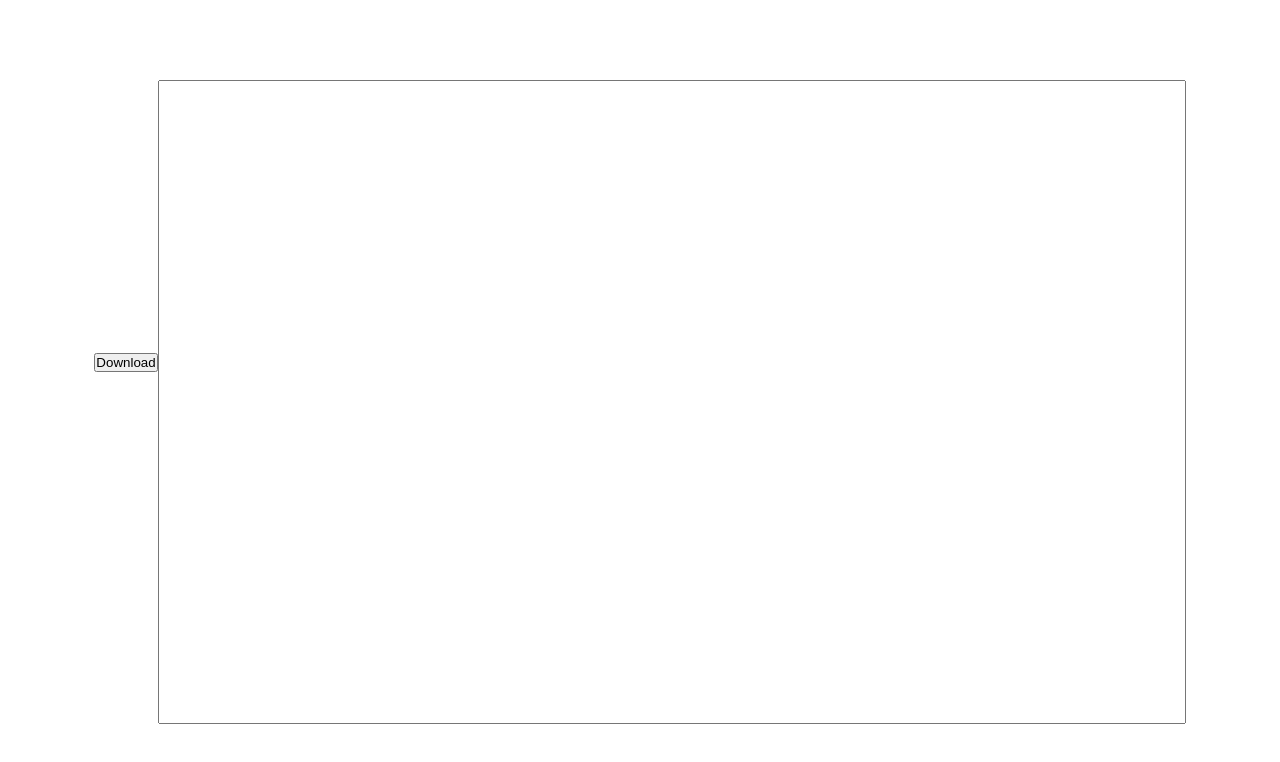
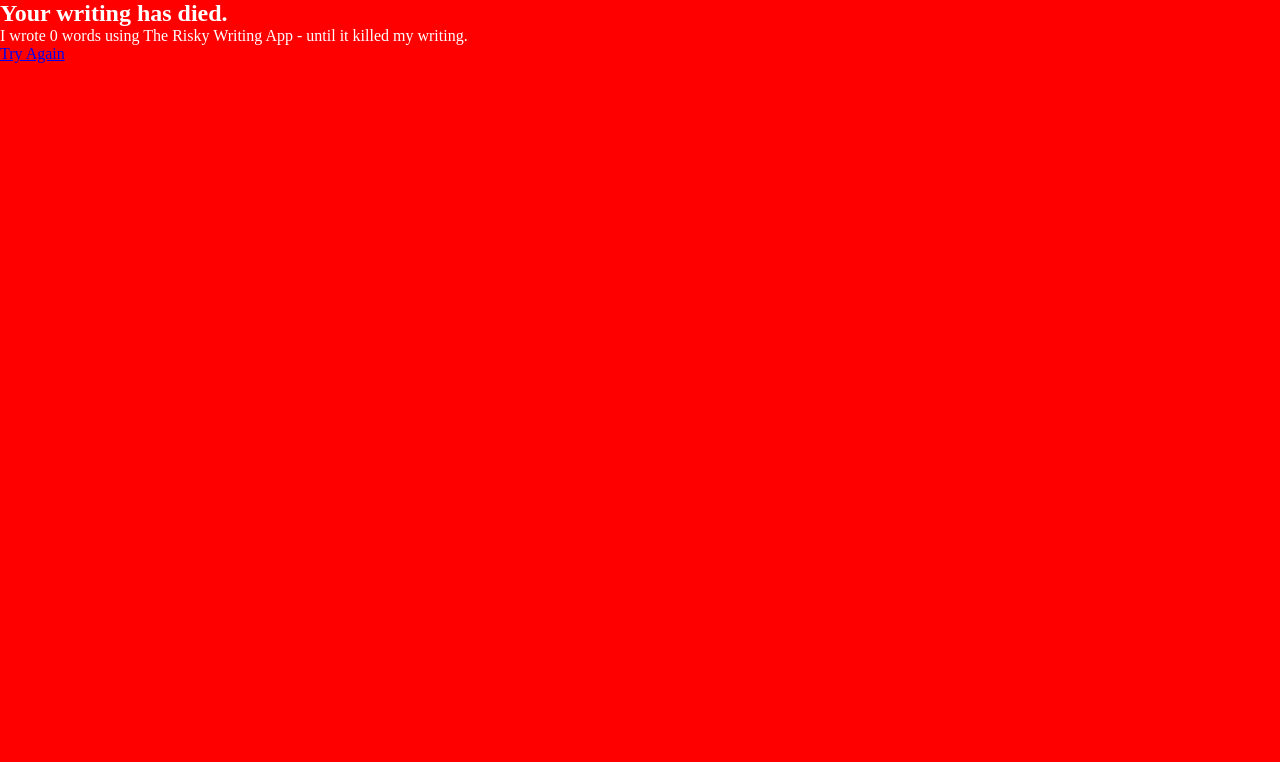
Before and after one commit to JangkarBumi/risky-writing-app, a React (Create React App) app: page /write in a window 1280 px wide. Shown: the top 762 px of the page. Built offline with nearby package versions, Linux system fonts and the light colour scheme.

Commit message:
add timer and pop up

```diff
--- a/src/App.css
+++ b/src/App.css
@@ -15,3 +15,14 @@
   height: 80vh;
   width: 80vw;
 }
+
+.block{
+  display: block;
+}
+
+.pop-up{
+  width: 100vw;
+  height: 100vh;
+  background-color: red;
+  color:white;
+}
--- a/src/App.js
+++ b/src/App.js
@@ -2,15 +2,17 @@
 import './App.css';
 import Editor from './components/Editor';
 import Landing from './components/Landing';
-
+import {WordProvider} from './context/WordContext'
 
 function App() {
   return (
     <Router>
-      <Switch>
-      <Route exact path="/" component={Landing}/>
-      <Route exact path="/write" component={Editor}/>
-      </Switch>
+      <WordProvider>
+        <Switch>
+          <Route exact path="/" component={Landing} />
+          <Route exact path="/write" component={Editor} />
+        </Switch>
+      </WordProvider>
     </Router>
   );
 }
--- a/src/components/Editor.js
+++ b/src/components/Editor.js
@@ -1,28 +1,73 @@
-import React, {  useState } from 'react'
+import React, { useEffect, useState } from 'react';
+import { Link } from 'react-router-dom';
+import { useWordContext } from '../context/WordContext';
 
 const Editor = () => {
+  const { wordGoal } = useWordContext();
 
-  const [text,setText] = useState('')
+  const [text, setText] = useState('');
 
-  const handleChange =(e) => {
-    setText(e.target.value)
-  }
+  const [isFailed, setIsFailed] = useState(false);
+
+  const wordCount = text.length > 0 ? text.split(' ').length : 0;
+
+  const handleChange = (e) => {
+    setText(e.target.value);
+  };
+
+  useEffect(() => {
+    const timer = setTimeout(() => setIsFailed(true), 3000);
+    return () => {
+      clearTimeout(timer);
+    };
+  }, [text]);
 
   const handleDownload = () => {
-    const element = document.createElement("a");
-    const file = new Blob([text], {type: 'text/plain'});
+    const element = document.createElement('a');
+    const file = new Blob([text], { type: 'text/plain' });
     element.href = URL.createObjectURL(file);
-    element.download = "risky-writing-app.txt";
+    element.download = 'risky-writing-app.txt';
     document.body.appendChild(element); // Required for this to work in FireFox
     element.click();
+  };
+
+  const handleNew = () => {
+    setIsFailed(false);
+    setText('')
+  };
+
+  if (isFailed) {
+    return (
+      <div className="pop-up">
+        <h2>Your writing has died.</h2>
+
+        <p>
+          I wrote {wordCount} words using The Risky Writing App - until it
+          killed my writing.
+        </p>
+        <Link to="/write" onClick={handleNew}>
+          Try Again
+        </Link>
+      </div>
+    );
   }
 
   return (
     <div className="editor-container">
-      <button onClick={handleDownload}>Download</button>
-      <input className="editor-input" type="text" name="text" value={text} onChange={handleChange}/>
+      <h2 className="block">Goal : {wordGoal} Words</h2>
+      {text.length >= wordGoal ? (
+        <button onClick={handleDownload}>Download</button>
+      ) : null}
+      <input
+        className="editor-input"
+        type="text"
+        name="text"
+        value={text}
+        onChange={handleChange}
+      />
+      <h2 className="block">{wordCount} Words</h2>
     </div>
-  )
-}
+  );
+};
 
-export default Editor
+export default Editor;
--- a/src/components/Landing.js
+++ b/src/components/Landing.js
@@ -1,12 +1,11 @@
-import React, { useState } from 'react'
+import React, { useContext } from 'react'
 import {Link} from 'react-router-dom'
+import {useWordContext} from '../context/WordContext'
 
 const Landing = () => {
 
-const wordGoalOption = [150,250,500,750,1000]
 
-const [wordGoal,setWordGoal] = useState(wordGoalOption[2])
-
+const {wordGoalOption,wordGoal,setWordGoal} = useWordContext()
   return (
     <div>
       <h2>Don't stop typing, or all is lost.</h2>
--- /dev/null
+++ b/src/context/WordContext.js
@@ -0,0 +1,26 @@
+import React,{useContext,useState} from 'react'
+
+const WordContext = React.createContext()
+
+
+export function useWordContext() {
+  return useContext(WordContext);
+}
+
+export function WordProvider({children}){
+const wordGoalOption = [150, 250, 500, 750, 1000];
+
+const [wordGoal, setWordGoal] = useState(wordGoalOption[2]);
+
+const value ={
+  wordGoalOption,
+  wordGoal,
+  setWordGoal
+}
+
+return (
+  <WordContext.Provider value={value}>
+    {children}
+  </WordContext.Provider>
+);
+}
```
